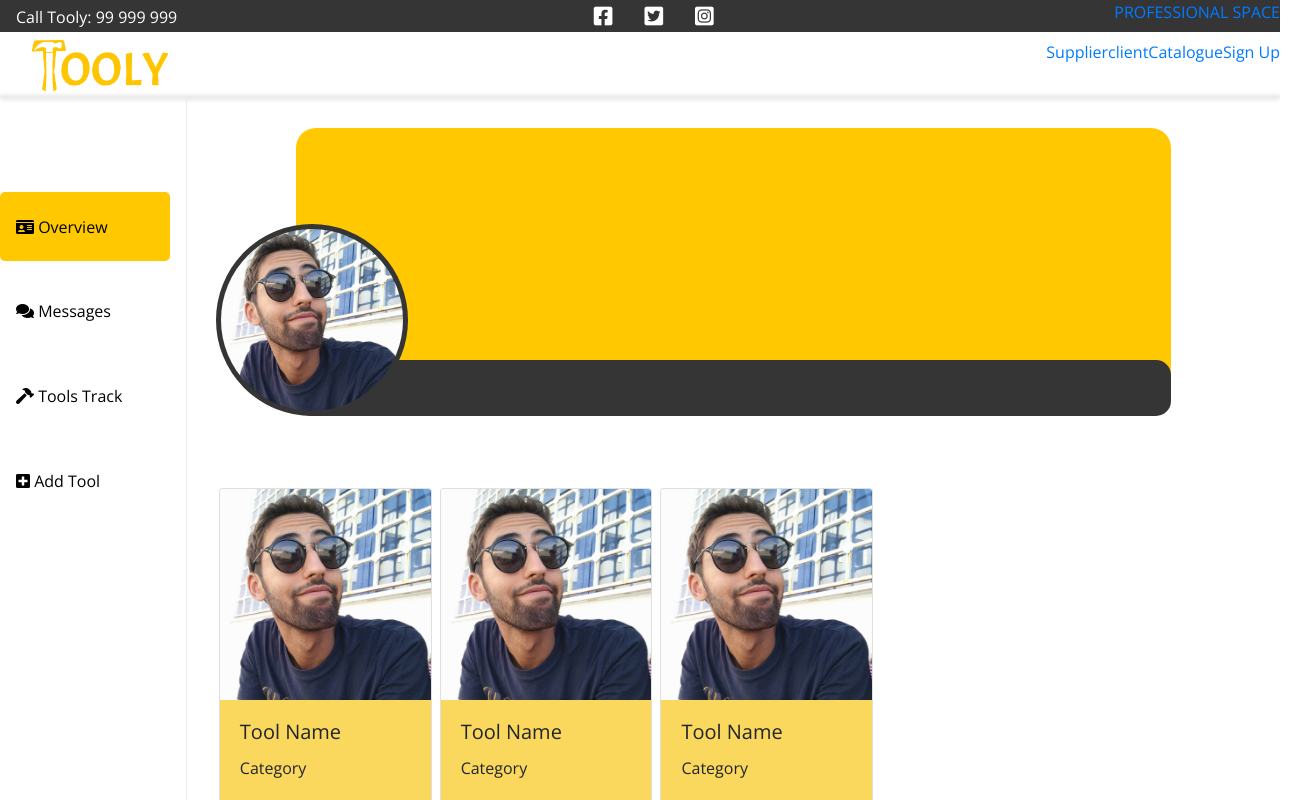
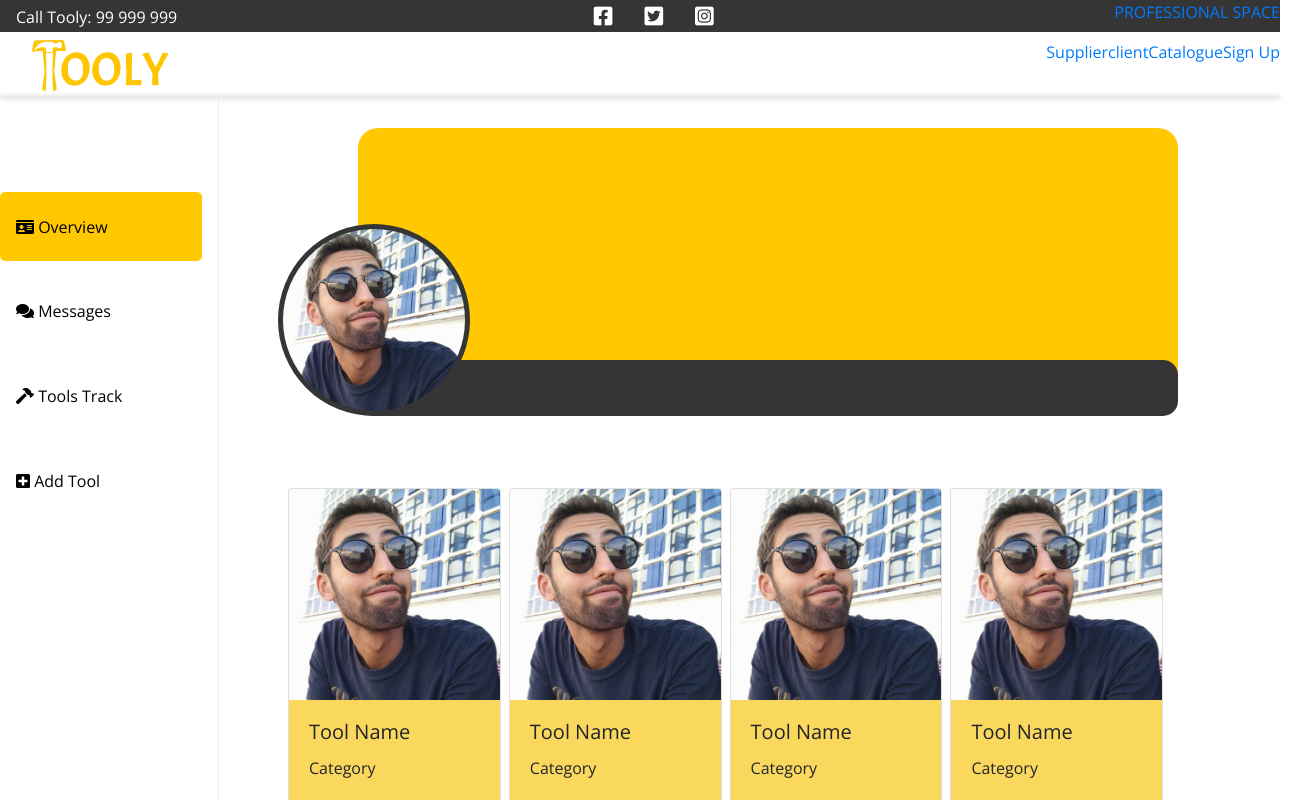
Before and after one commit to medkhalilbousrih/toolyfrontend, a React (Create React App) app: page /thesupplier in a window 1280 px wide. Shown: the top 800 px of the page, 1312 px wide, since content can reach past the window. Built offline with nearby package versions, Linux system fonts and the light colour scheme.

Commit message:
fixing supview

```diff
--- a/src/components/thesupplier/SupplierContainer.js
+++ b/src/components/thesupplier/SupplierContainer.js
@@ -14,13 +14,13 @@ const SupplierContainer = () => {
 };
 const Tools = styled.div`
   display: flex;
-  width: 80%;
+  width: 100%;
   flex-flow: row wrap;
   margin: 4rem 2rem 4rem 2rem;
 `;
 
 const SupContainer = styled.div`
-  width: 100%;
-  margin-left: 0rem;
+  width: 80%;
+  margin-left: auto;
 `;
 export default SupplierContainer;
```
